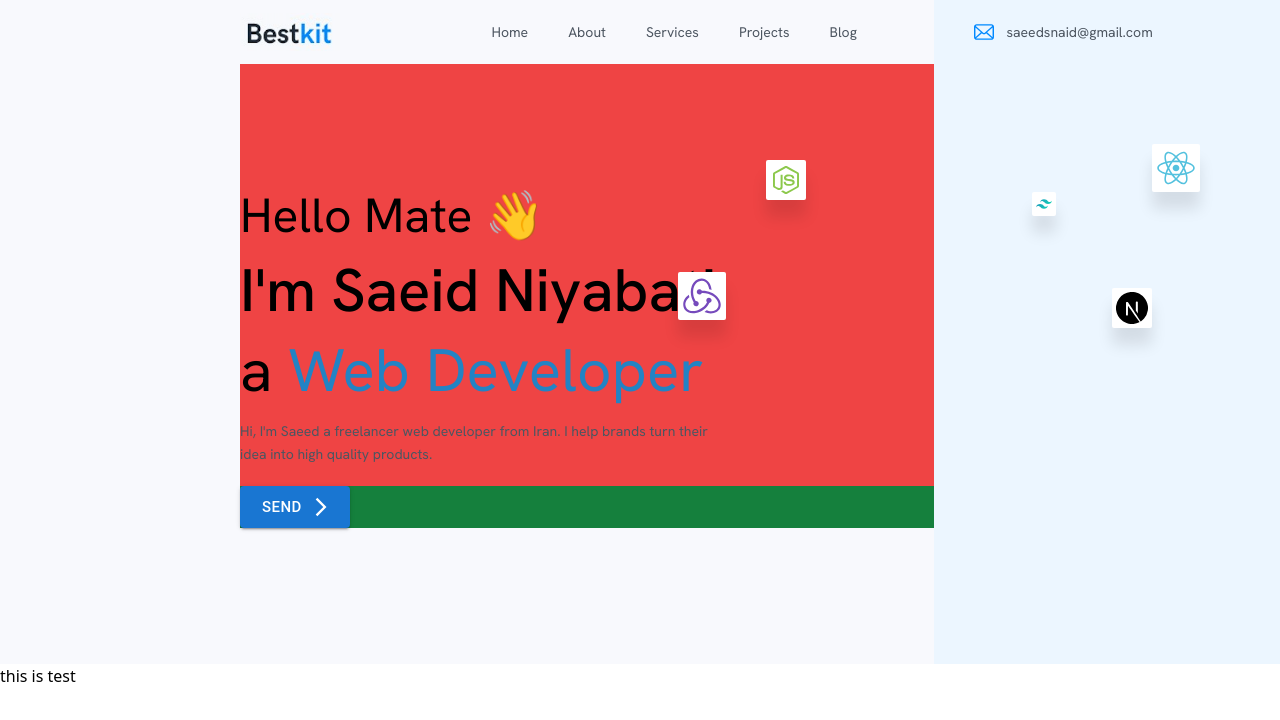
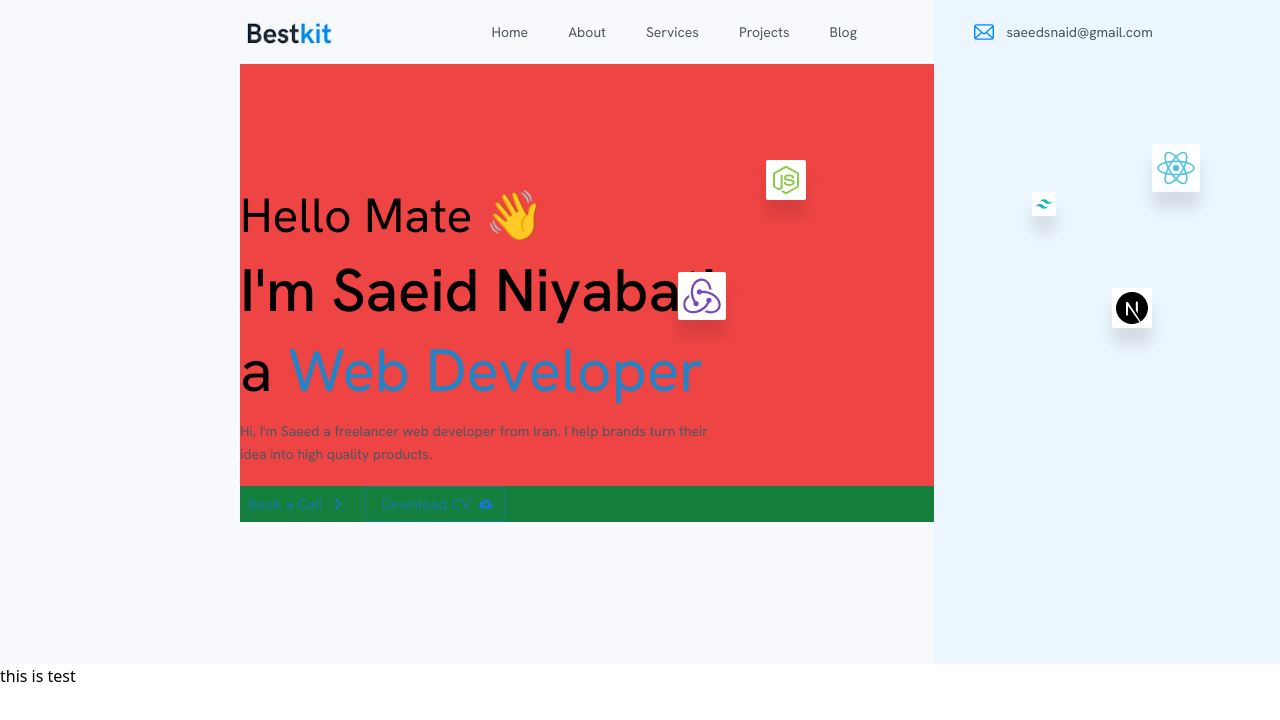
Before and after one commit to saeidniyabati2/myportfolio, a Next.js app: page / in a window 1280 px wide. Shown: the top 720 px of the page. Built offline with nearby package versions, Linux system fonts and the light colour scheme.

Commit message:
adding new buttons from mui

```diff
--- a/src/components/Hero.tsx
+++ b/src/components/Hero.tsx
@@ -1,39 +1,8 @@
+import ArrowForwardIosIcon from "@mui/icons-material/ArrowForwardIos";
 import Button from "@mui/material/Button";
-import ArrowForwardIosIcon from "@mui/icons-material/ArrowForwardIos";
+import CloudDownloadIcon from "@mui/icons-material/CloudDownload";
 import Image from "next/image";
 export default function Hero(props: object) {
-  // let test = "this is test";
-
-  // interface User {
-  //   name: String;
-  //   age: Number;
-  // }
-
-  // const user: User = {
-  //   name: "saeed",
-  //   age: 29,
-  // };
-
-  // console.log(user);
-
-  // const testF = function (user: User): User {
-  //   return { name: "saeed", age: 44 };
-  // };
-
-  // const test4 = function (user: User): void {
-  //   "saeed" + "niyabati";
-  // };
-
-  // const test2 = testF(user);
-
-  // console.log(test2);
-
-  // type Test10 = true | false;
-
-  // const Test10 = 3;
-
-  // type test11 = 1 | 3;
-
   return (
     <section className="w-full h-[75vh] bg-green-600 flex ">
       {/* left side section */}
@@ -52,16 +21,23 @@ export default function Hero(props: object) {
             turn their idea into high quality products.
           </p>
           {/* buttons container */}
-          <div className="w-full bg-green-700">
+          <div className="w-full h-full bg-green-700 flex gap-x-4">
             <Button
-              variant="contained"
-              endIcon={
-                <ArrowForwardIosIcon fontSize="small" className="text-sm" />
-              }
-              size="large"
-              className="px-8 text-xs"
+              className="bg-[#2383C4] text-white px-5"
+              endIcon={<ArrowForwardIosIcon style={{ fontSize: "14px" }} />}
             >
-              Send
+              <p className="font-HankenGrotesk no-transform font-light">
+                Book a Call
+              </p>
+            </Button>
+            <Button
+              variant="outlined"
+              className="  px-5 bg-[#F8F9FD]"
+              endIcon={<CloudDownloadIcon style={{ fontSize: "14px" }} />}
+            >
+              <p className="font-HankenGrotesk no-transform font-light">
+                Download CV
+              </p>
             </Button>
           </div>
         </div>
--- a/src/styles/globals.css
+++ b/src/styles/globals.css
@@ -33,3 +33,7 @@
 .shadow1 {
   box-shadow: 0px 17px 15px 0px rgba(0, 0, 0, 0.1);
 }
+
+.no-transform {
+  text-transform: none;
+}
```
